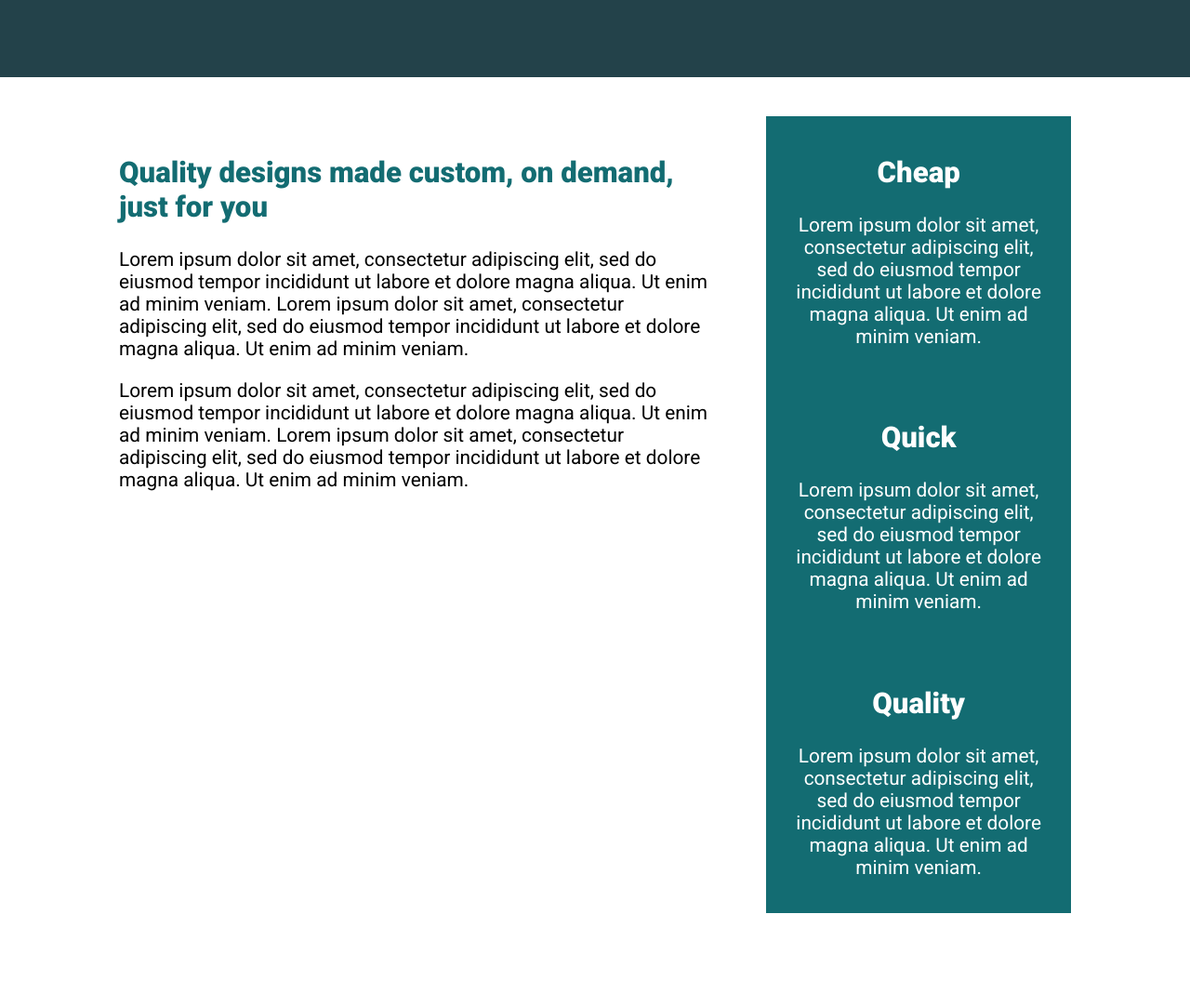
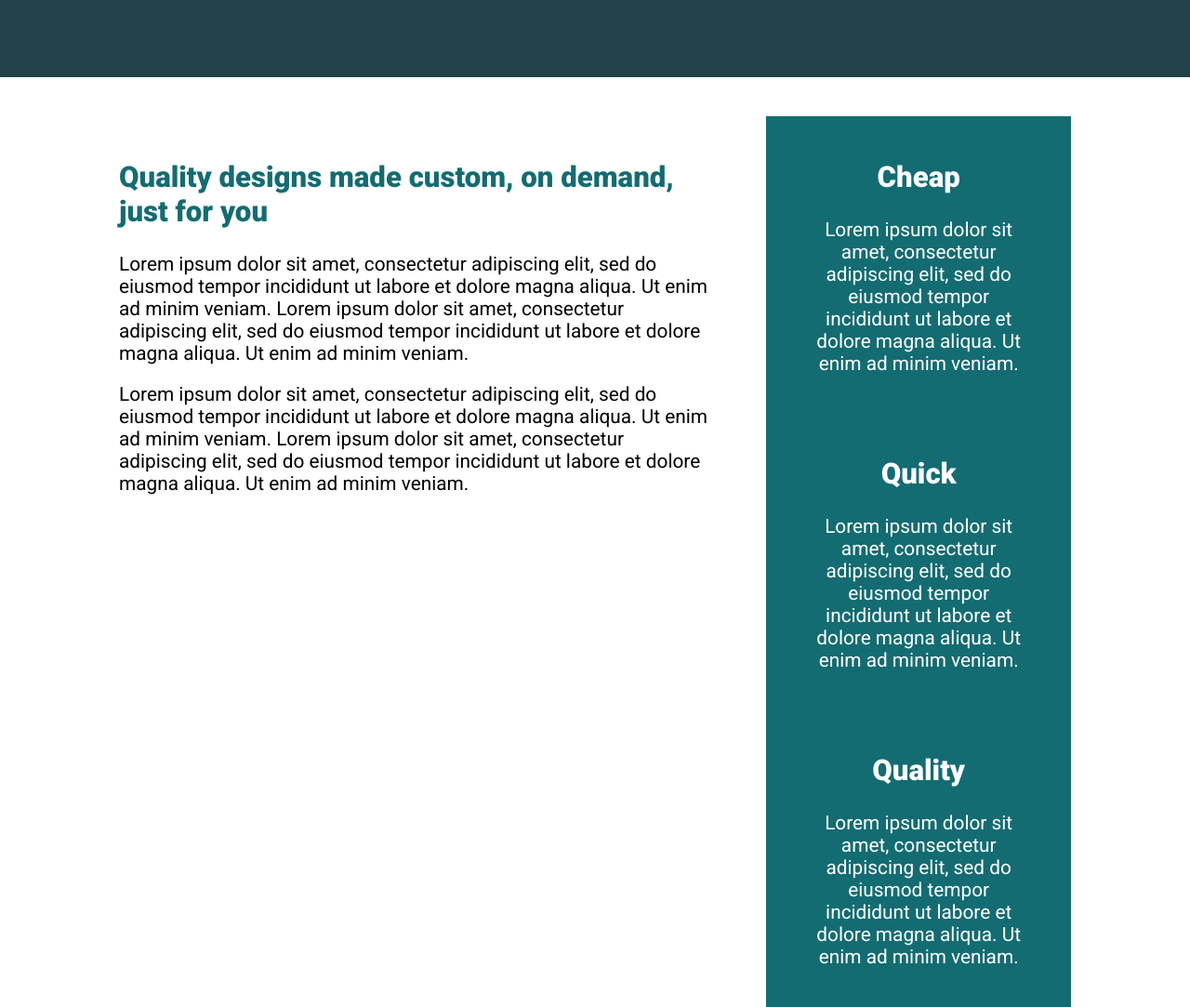
Before and after one commit to super-simon/kp-conquer-responsive-layouts, a plain HTML site: page fc02/index.html in a window 1280 px wide. Shown: the part 460-1543 px from the top of the page at 93% size. Before the commit the page ends 1442 px from the top, so only its background shows below. Drawn offline with Linux system fonts and the light colour scheme.

Commit message:
changed some dimensions

```diff
--- a/fc02/style.css
+++ b/fc02/style.css
@@ -81,11 +81,11 @@ h1 {
 }
 
 .article {
+  padding-top: 1em;
   width: 62%;
 }
 
 .article__header {
-  padding-top: 1rem;
   color: #136c72;
 }
 
@@ -96,7 +96,7 @@ h1 {
 }
 
 .sidebar__block {
-  padding: 1rem 2rem;
+  padding: 1em 2em;
   text-align: center;
 }
 
```
